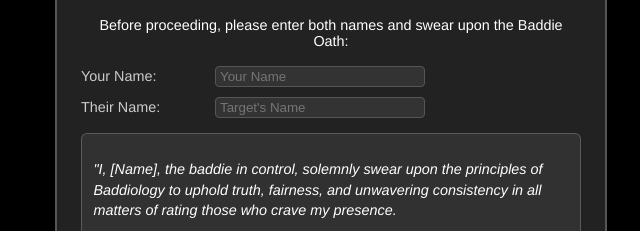
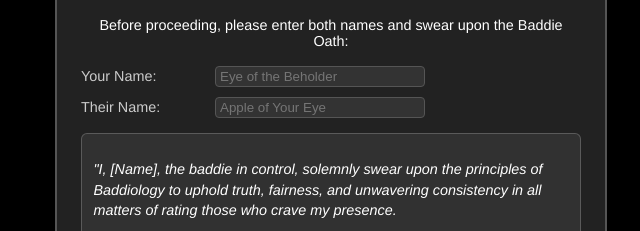
Before and after one commit to ZADDYOLOGY/ZADDYOLOGY, a plain HTML site: page baddie.html in a window 1280 px wide. Shown: the part 144-375 px from the top of the page, 309-949 px from the left. Drawn offline with nearby package versions, Linux system fonts and the light colour scheme.

Commit message:
Update baddie.html

```diff
--- a/baddie.html
+++ b/baddie.html
@@ -349,11 +349,11 @@
       <div id="welcomeNames">
         <div class="nameRow">
           <label>Your Name:</label>
-          <input id="welcomeBeholder" type="text" placeholder="Your Name" />
+          <input id="welcomeBeholder" type="text" placeholder="Eye of the Beholder" />
         </div>
         <div class="nameRow">
           <label>Their Name:</label>
-          <input id="welcomeApple" type="text" placeholder="Target's Name" />
+          <input id="welcomeApple" type="text" placeholder="Apple of Your Eye" />
         </div>
       </div>
       <div id="oathContainer">
```
